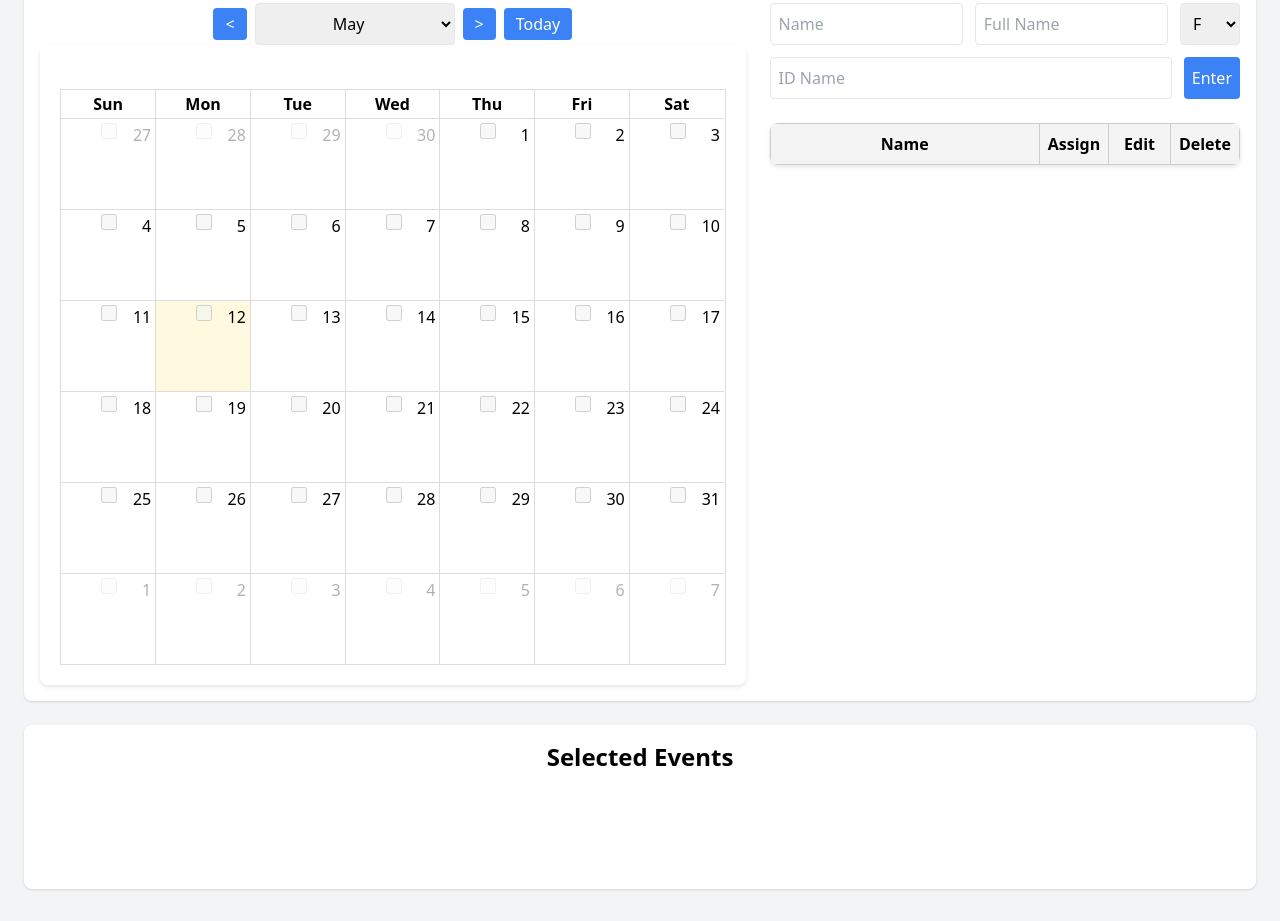
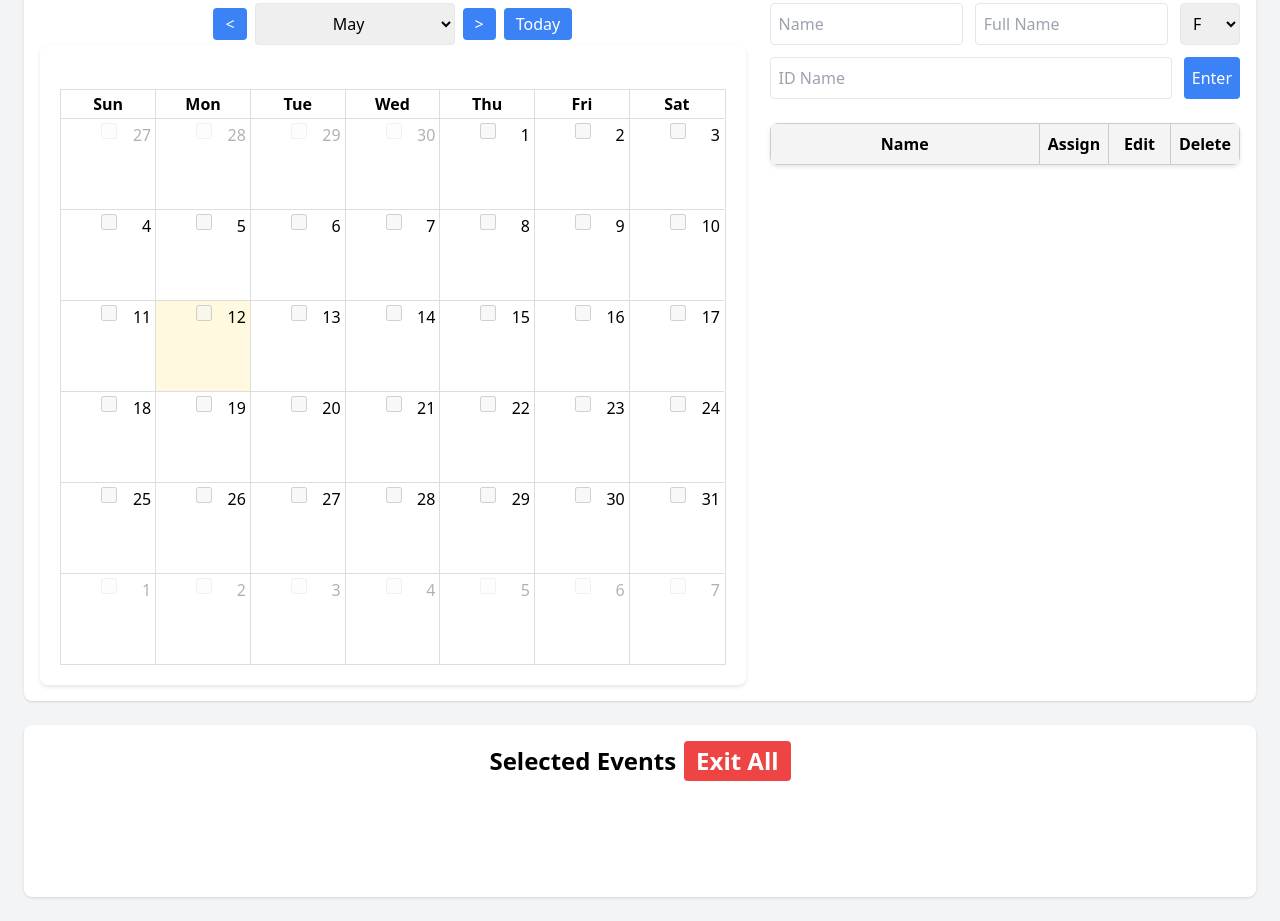
Before and after one commit to oliviakht/work-calendar, a plain HTML site: page index.html in a window 1280 px wide. Shown: the part 257-1178 px from the top of the page. Drawn offline with nearby package versions, Linux system fonts and the light colour scheme; no server answers.

Commit message:
gender, order drag, layout

```diff
--- a/index.html
+++ b/index.html
@@ -87,7 +87,7 @@
 
     <!-- Selected Events Area (Bottom) -->
     <div class="bg-white p-4 rounded-lg shadow">
-        <h2 class="text-2xl font-bold mb-4 text-center">Selected Events</h2>
+        <h2 class="text-2xl font-bold mb-4 text-center flex justify-center items-center gap-2">Selected Events <button id="exitAllBtn" class="bg-red-500 text-white px-3 py-1 rounded hover:bg-red-600">Exit All</button></h2>
         <div id="selectedEvents" class="space-y-4">
             <div id="eventList"></div>
         </div>
```
